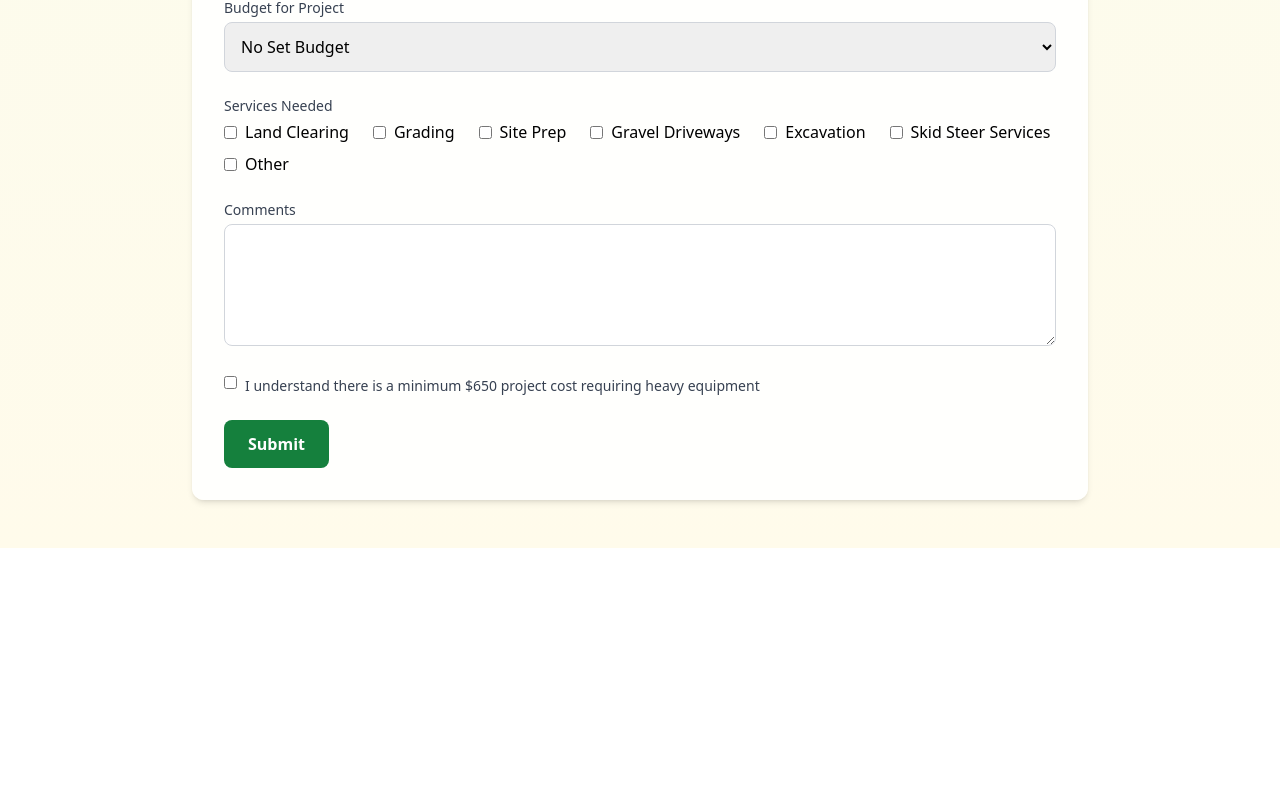
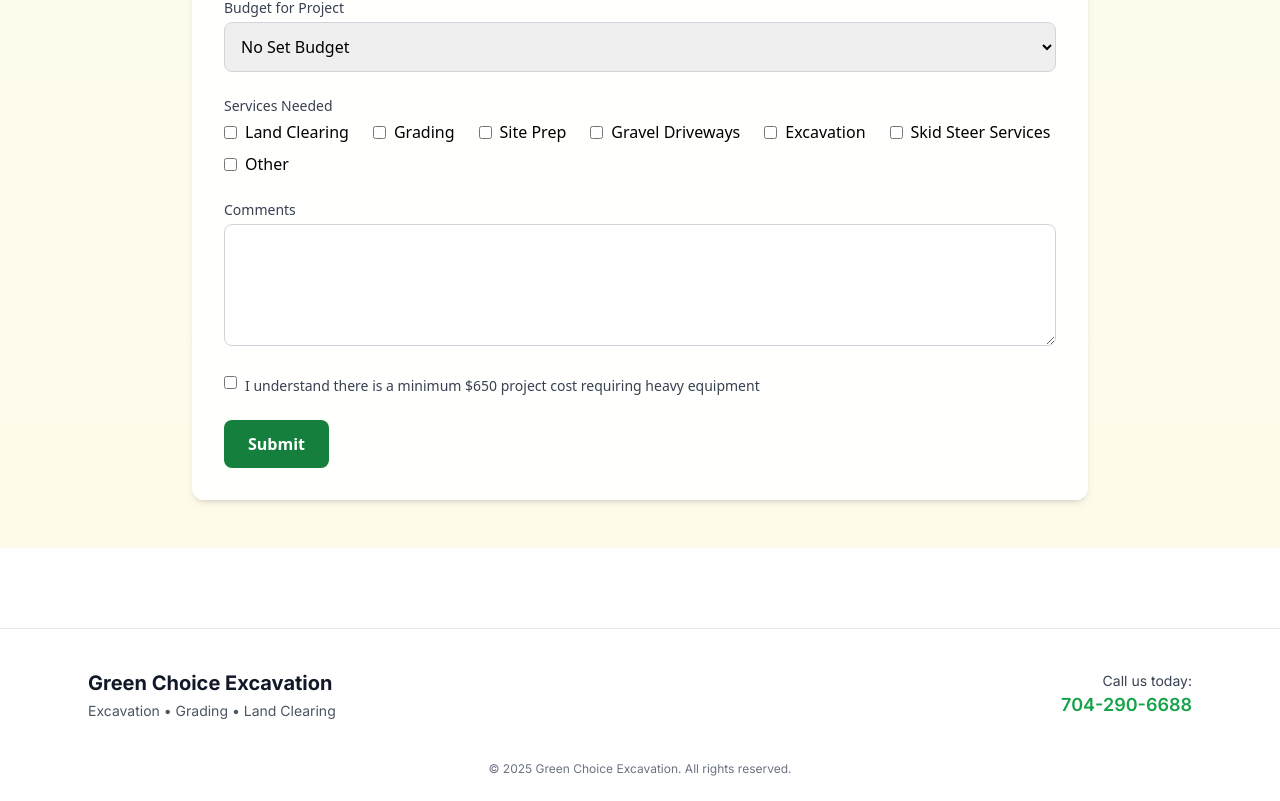
Before and after one commit to seabridge-digital/green-choice-excavation, a Next.js app: page / in a window 1280 px wide. Shown: the part 3470-4271 px from the top of the page. Before the commit the page ends 4018 px from the top, so only its background shows below. Built offline with nearby package versions, Linux system fonts and the light colour scheme; no server answers.

Commit message:
Add Footer component and adjust comments

```diff
--- a/app/layout.tsx
+++ b/app/layout.tsx
@@ -3,7 +3,9 @@ import "./globals.css";
 import { Inter } from "next/font/google";
 import Script from "next/script";
 import { Analytics } from "@vercel/analytics/react";
+
 import StickyCallBar from "@/components/StickyCallBar";
+import Footer from "./footer";
 
 const inter = Inter({ subsets: ["latin"] });
 
@@ -41,9 +43,7 @@ export default function RootLayout({
         </Script>
 
         {/* ------------------ Google Ads Phone Snippet ------------------
-            After finishing the “Calls from website visits” setup,
-            Google will give you a PHONE SNIPPET.
-            Paste that exact code below, replacing ONLY the comment.
+            Paste the PHONE SNIPPET from Google here.
         ---------------------------------------------------------------- */}
         <Script id="google-ads-phone-snippet" strategy="afterInteractive">
           {`
@@ -55,10 +55,12 @@ export default function RootLayout({
       <body className={inter.className}>
         {children}
 
-        {/* Sticky mobile call bar */}
+        {/* Regular footer at bottom of page */}
+        <Footer />
+
+        {/* Sticky mobile call bar (shows only on small screens) */}
         <StickyCallBar />
 
-        {/* Vercel Analytics */}
         <Analytics />
       </body>
     </html>
```
